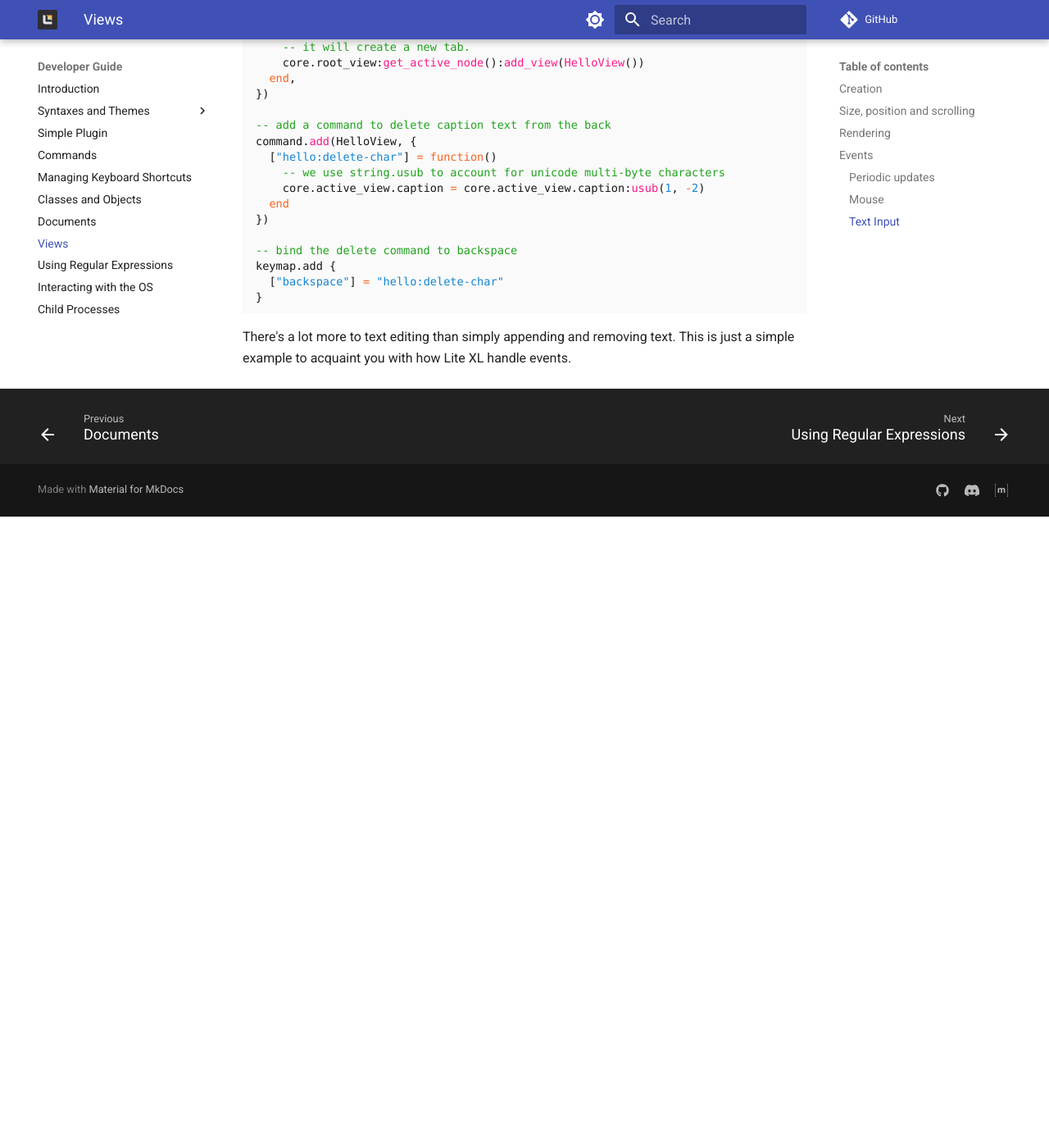
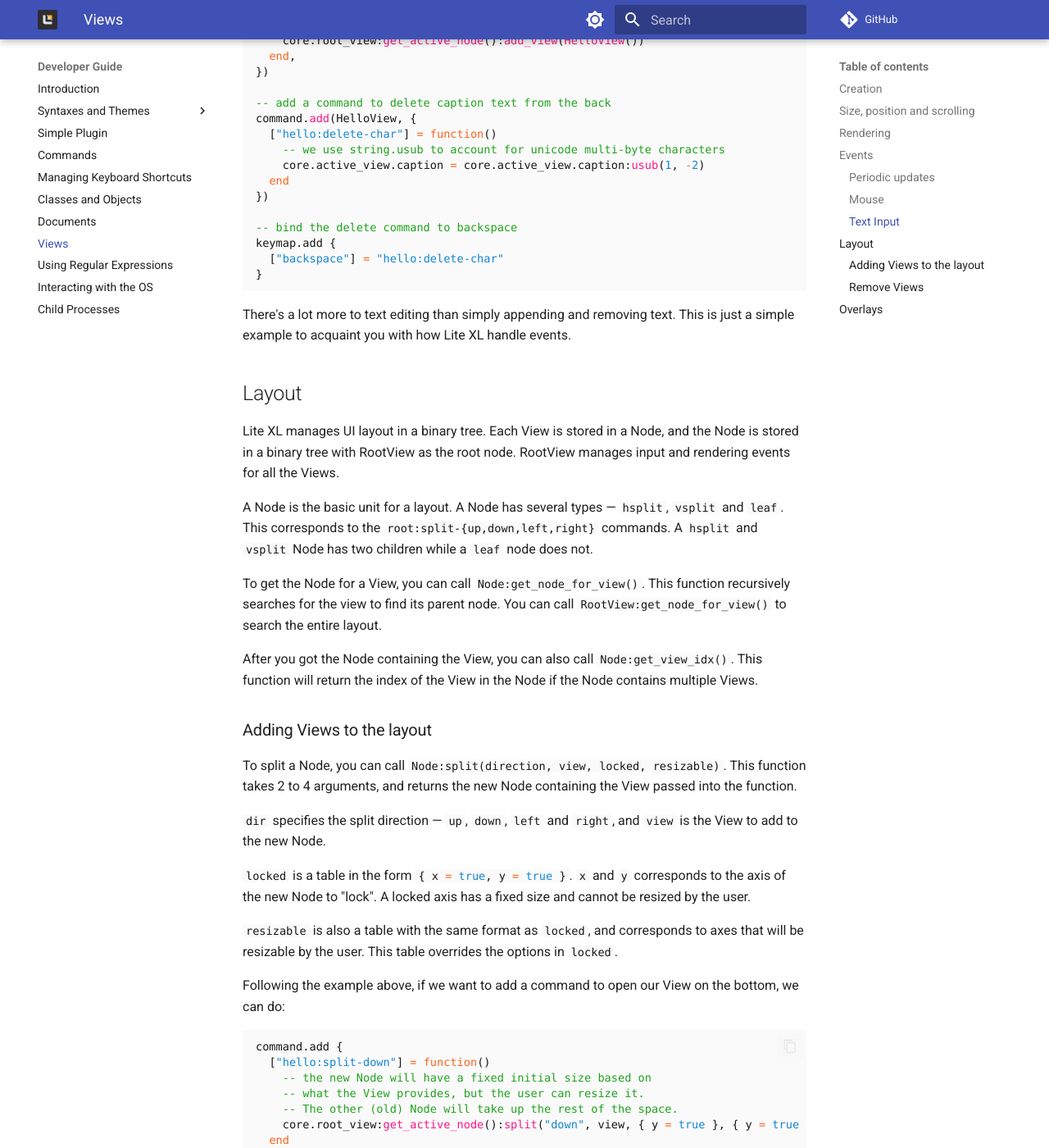
Before and after one commit to lite-xl/lite-xl.github.io, an MkDocs documentation site: the page built from docs/developer-guide/views.md, in a window 1280 px wide and 1400 px high, scrolled down 13684 px. Shown: the whole window at 82% size. Built offline with MkDocs 1.6.1 and Material for MkDocs 9.7.7, drawn with Linux system fonts in a browser that asks for light colours; some web fonts are replaced; comment, search, counter and statistics services are not loaded; the version menu is left out; before the commit the page ends 14314 px from its top, so only the background shows below that; some of the changed text lies outside the part shown.

Commit message:
Add Node documentation

````diff
--- a/docs/developer-guide/views.md
+++ b/docs/developer-guide/views.md
@@ -249,13 +249,13 @@ You should end up with some text drawn in the center of the screen.
 In the next section, we'll make it more interesting.
 
 !!! warning "Never draw anything outside the render method."
-		The render method is called after `renderer.begin_frame()`.
+    The render method is called after renderer.begin_frame().
 		Any draw calls before this function will be discarded.
 
 ## Events
 
 Views have several methods to handle events.
-Events are usually propagated from the top (`RootView`) to the bottom.
+Events are usually propagated from the top (RootView) to the bottom.
 Event handlers are usually called `on_<event_name>` except `update`.
 You can override these methods to provide your own handler logic.
 Some events require you to return `true` to indicate that the
@@ -733,3 +733,82 @@ keymap.add {
 There's a lot more to text editing than simply appending and removing text.
 This is just a simple example to acquaint you with how Lite XL handle
 events.
+
+## Layout
+
+Lite XL manages UI layout in a binary tree.
+Each View is stored in a Node, and the Node is stored in a binary tree with
+RootView as the root node.
+RootView manages input and rendering events for all the Views.
+
+A Node is the basic unit for a layout.
+A Node has several types — `hsplit`, `vsplit` and `leaf`.
+This corresponds to the `root:split-{up,down,left,right}` commands.
+A `hsplit` and `vsplit` Node has two children while a `leaf` node does not.
+
+To get the Node for a View, you can call `Node:get_node_for_view()`.
+This function recursively searches for the view to find its parent node.
+You can call `RootView:get_node_for_view()` to search the entire layout.
+
+After you got the Node containing the View, you can also call
+`Node:get_view_idx()`.
+This function will return the index of the View in the Node if the Node
+contains multiple Views.
+
+### Adding Views to the layout
+
+To split a Node, you can call `Node:split(direction, view, locked, resizable)`.
+This function takes 2 to 4 arguments, and returns the new Node containing
+the View passed into the function.
+
+`dir` specifies the split direction — `up`, `down`, `left` and `right`,
+and `view` is the View to add to the new Node.
+
+`locked` is a table in the form `#!lua { x = true, y = true }`.
+`x` and `y` corresponds to the axis of the new Node to "lock".
+A locked axis has a fixed size and cannot be resized by the user.
+
+`resizable` is also a table with the same format as `locked`,
+and corresponds to axes that will be resizable by the user.
+This table overrides the options in `locked`.
+
+Following the example above, if we want to add a command to open our View
+on the bottom, we can do:
+
+```lua
+command.add {
+  ["hello:split-down"] = function()
+    -- the new Node will have a fixed initial size based on
+    -- what the View provides, but the user can resize it.
+    -- The other (old) Node will take up the rest of the space.
+    core.root_view:get_active_node():split("down", view, { y = true }, { y = true })
+  end
+}
+```
+
+Other than splitting the current node, you can also add the View to
+an existing Node.
+To do this, use `Node:add_view()`.
+This function accepts a View and optionally an index to insert the View to.
+
+### Remove Views
+
+To remove a View, you can use `Node:remove_view()`. This function accepts the
+RootView and the View to remove.
+Alternatively, you can use `Node:close_view()` to close the View as well.
+This function accepts the same arguments as `Node:remove_view()`.
+
+## Overlays
+
+Sometimes, drawing outside the View is needed, for instance to render overlays
+and popups.
+
+Lite XL supports this by deferring draw calls after the entirety of RootView
+has been rendered.
+To do this, use `RootView:defer_draw()`.
+
+This function takes a callback that can use various `renderer` draw calls.
+The callback will be called after RootView (all Views) are rendered.
+
+!!! tip "The callback will be discarded after use."
+    `core.defer_draw()` is usually called in the View's render method.
````
